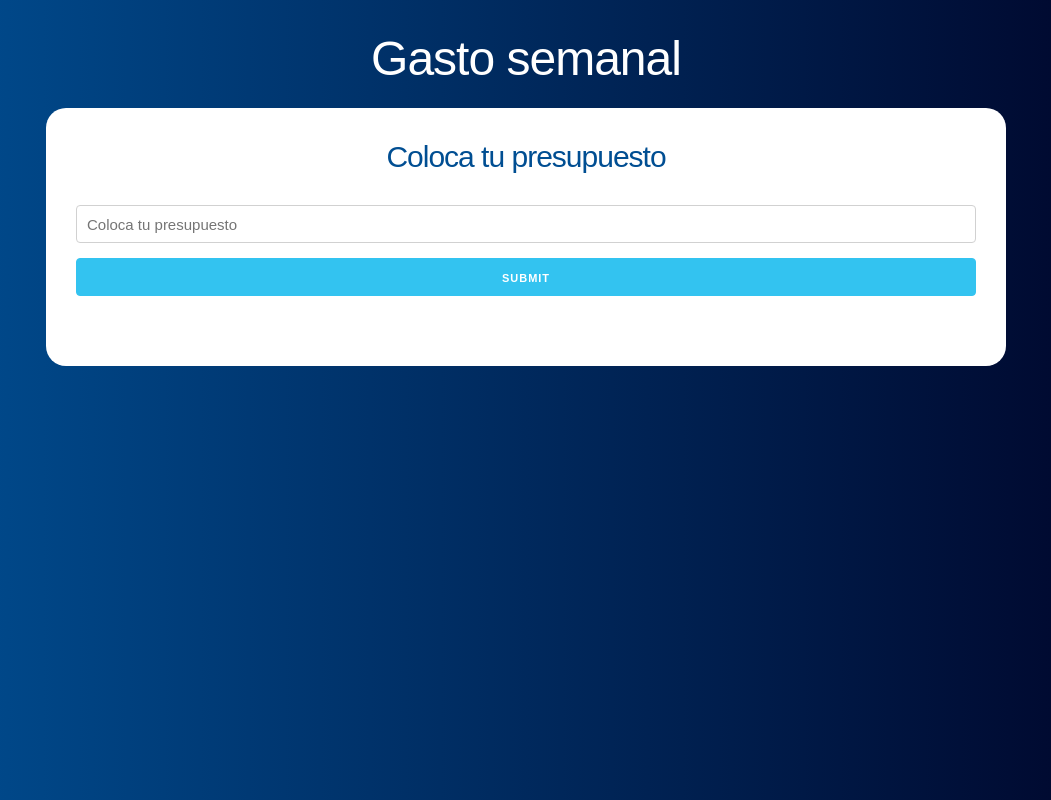
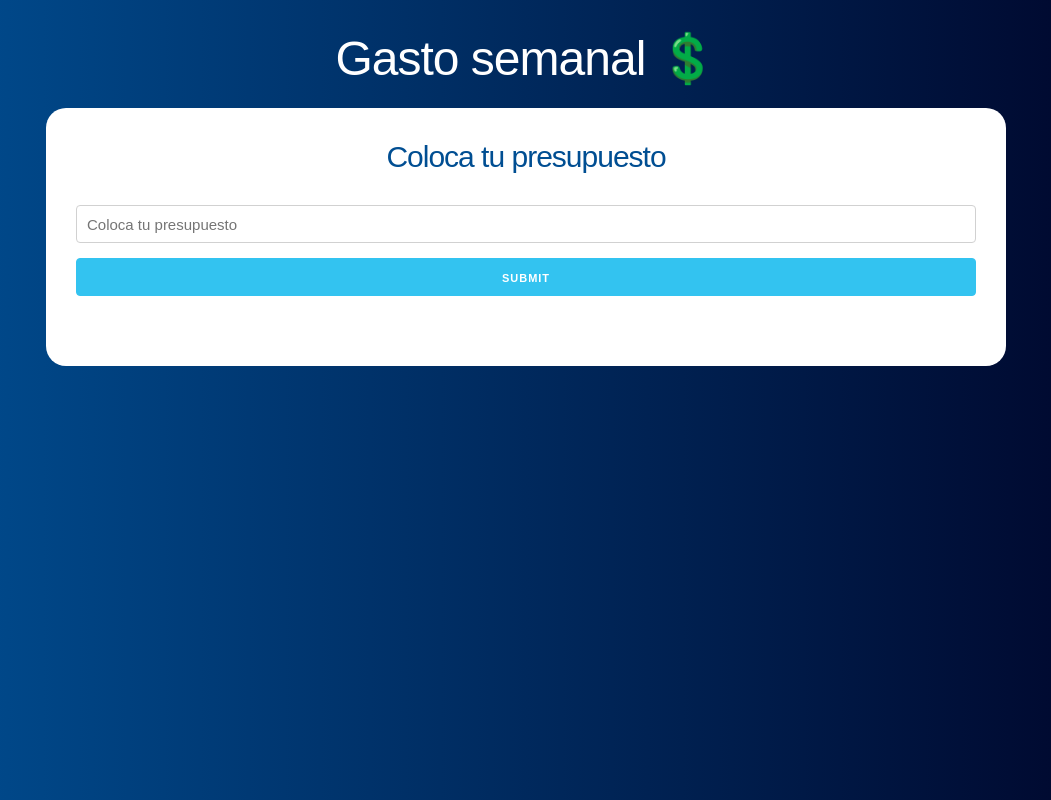
Before and after one commit to JorgeRodz/gasto-semanal, a React (Create React App) app: page / in a window 1280 px wide. Shown: the whole page, without its empty margins (114-1165 px from the left). Built offline with nearby package versions, Linux system fonts and the light colour scheme.

Commit message:
Add an icon to the main title of the app

```diff
--- a/src/App.js
+++ b/src/App.js
@@ -29,7 +29,7 @@ function App() {
   return (
     <div className="container">
       <header>
-        <h1>Gasto semanal</h1>
+        <h1>Gasto semanal 💲</h1>
         <div className="contenido-principal contenido">
           {/* prettier-ignore */}
           {mostrarPregunta ? (
```
